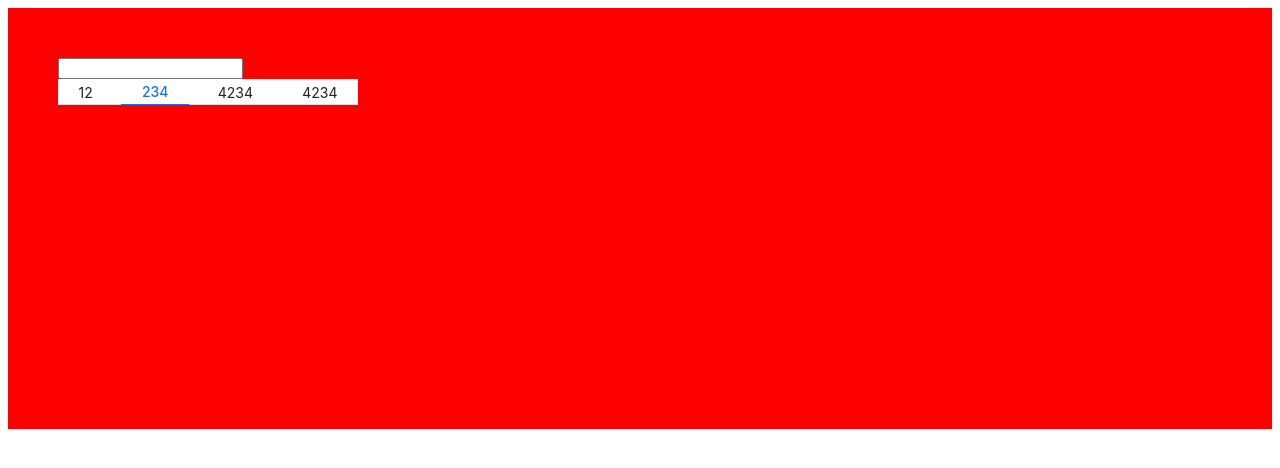
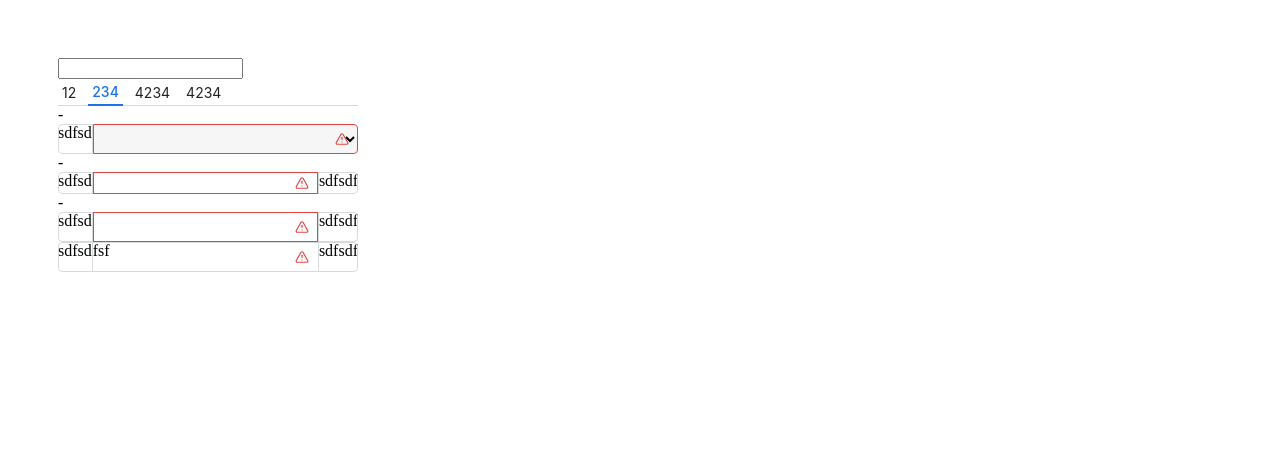
Before and after one commit to kozhubluk/super_date_picker, a React (Create React App) app: page / in a window 1280 px wide. Shown: the top 468 px of the page. Built offline with nearby package versions, Linux system fonts and the light colour scheme.

Commit message:
create form control

```diff
--- a/package.json
+++ b/package.json
@@ -14,6 +14,7 @@
     "@types/node": "^16.18.126",
     "@types/react": "^18.2.14",
     "@types/react-dom": "^18.2.7",
+    "lucide-react": "^0.544.0",
     "react": "^18.3.0",
     "react-datepicker": "^8.7.0",
     "react-dom": "^18.3.0",
--- a/src/App.tsx
+++ b/src/App.tsx
@@ -3,18 +3,36 @@ import 'react-datepicker/dist/react-datepicker.css' // можно убрать,
 import { DatePicker } from './shared/ui/components/date_picker'
 import { Tabs } from './shared/ui/components/tabs'
 import { Tab } from './shared/ui/components/tabs/Tab'
+import { FormControl } from './shared/ui/components/form/FormControl'
 
 const App: React.FC = () => {
   return (
-    <div style={{ padding: 50, backgroundColor: 'red' }}>
+    <div style={{ padding: 50 }}>
       <DatePicker />
       <div style={{ width: '300px', height: '300px' }}>
-        <Tabs expand>
+        <Tabs>
           <Tab>12</Tab>
           <Tab isSelected>234</Tab>
           <Tab>4234</Tab>
           <Tab>4234</Tab>
         </Tabs>
+        <div>-</div>
+        <FormControl isInvalid isDisabled append={<div>sdfsd</div>}>
+          <select />
+        </FormControl>
+        <div>-</div>
+
+        <FormControl compressed isInvalid append={<div>sdfsd</div>} prepend={<div>sdfsdf</div>}>
+          <button />
+        </FormControl>
+        <div>-</div>
+
+        <FormControl isInvalid append={<div>sdfsd</div>} prepend={<div>sdfsdf</div>}>
+          <button />
+        </FormControl>
+        <FormControl isInvalid append={<div>sdfsd</div>} prepend={<div>sdfsdf</div>}>
+          <div>fsf</div>
+        </FormControl>
       </div>
     </div>
   )
--- /dev/null
+++ b/src/shared/ui/components/form/DelimitedFormControl.tsx
@@ -0,0 +1,3 @@
+export const DelimitedFormControl = () => {
+  return <></>
+}
--- a/src/shared/ui/components/form/FormControl.tsx
+++ b/src/shared/ui/components/form/FormControl.tsx
@@ -1,5 +1,59 @@
+/* eslint-disable eqeqeq */
+/** @jsxImportSource @emotion/react */
 
+import { ReactNode } from 'react'
+import { css } from '@emotion/react'
+import { formControlStyles as styles } from './form_controll.styles'
+import { TriangleAlert } from 'lucide-react'
 
-export const FormControll = () => {
-  return <></>
+export interface FormControlProps {
+  children?: ReactNode
+  prepend?: ReactNode
+  append?: ReactNode
+  icon?: ReactNode
+  isInvalid?: boolean
+  isDisabled?: boolean
+  compressed?: boolean
+  isDelimited?: boolean
 }
+
+export const FormControl = ({
+  children,
+  prepend,
+  append,
+  icon,
+  isInvalid = false,
+  isDisabled = false,
+  compressed = false,
+}: FormControlProps) => {
+  const hasAppend = !!append
+  const hasPrepend = !!prepend
+
+  const formControlCss = css([
+    styles.base,
+    isInvalid && styles.isInvalid,
+    isDisabled && styles.isDisabled,
+    compressed && styles.compressed,
+    hasAppend && styles.hasAppend,
+    hasPrepend && styles.hasPrepend,
+  ])
+
+  return (
+    <div css={formControlCss}>
+      {append && <div css={css(styles.append)}>{append}</div>}
+      <div css={css(styles.formWrapper)}>
+        {children}
+        <div css={css(styles.iconContainer)}>
+          {isInvalid && (
+            <div css={css(styles.idInvalidIcon)}>
+              <TriangleAlert height={14} />
+            </div>
+          )}
+          {!!icon && <div></div>}
+        </div>
+      </div>
+
+      {prepend && <div css={css(styles.prepend)}>{prepend}</div>}
+    </div>
+  )
+}
--- /dev/null
+++ b/src/shared/ui/components/form/form_controll.styles.ts
@@ -0,0 +1,120 @@
+import { css } from '@emotion/react'
+import { theme } from '../../theme'
+
+export const formControlStyles = {
+  base: css({
+    position: 'relative',
+    height: theme.form.height,
+    display: 'flex',
+    boxSizing: 'border-box',
+    overflow: 'hidden',
+    borderRadius: theme.borders.radius,
+
+    '&::after': {
+      content: '""',
+      boxSizing: 'border-box',
+      position: 'absolute',
+      top: 0,
+      left: 0,
+      width: '100%',
+      height: '100%',
+      border: `${theme.borders.width.thin} solid ${theme.colors.secondary}`,
+      borderRadius: theme.borders.radius,
+      pointerEvents: 'none',
+    },
+
+    '> input, button, select': {
+      position: 'relative',
+      zIndex: '10',
+      width: '100%',
+      height: '100%',
+      boxSizing: 'border-box',
+      backgroundColor: theme.colors.background.light,
+      borderRadius: theme.borders.radius,
+      border: 'none',
+      outlineOffset: `-${theme.borders.width.thin}`,
+      outline: `${theme.borders.width.thin} solid ${theme.colors.secondary}`,
+
+      '&:focus': {
+        outlineOffset: `-${theme.borders.width.thick}`,
+        outline: `${theme.borders.width.thick} solid ${theme.colors.primary}`,
+      },
+    },
+  }),
+
+  isDisabled: css({
+    '> input, button, select': {
+      backgroundColor: theme.colors.background.secondary,
+    },
+  }),
+
+  isInvalid: css({
+    '> input, button, select': {
+      outlineColor: theme.colors.red,
+    },
+  }),
+
+  compressed: css({
+    height: theme.form.compressedHeight,
+  }),
+
+  formWrapper: css({
+    label: 'form_wrapper',
+    position: 'relative',
+    flexGrow: '1',
+    height: '100%',
+    width: '100%',
+  }),
+
+  // Кнопки сбоку от формы
+
+  append: css({
+    borderRight: `${theme.borders.width.thin} solid ${theme.colors.secondary}`,
+    display: 'flex',
+  }),
+
+  hasAppend: css({
+    '> input, button, select': {
+      borderTopLeftRadius: 0,
+      borderBottomLeftRadius: 0,
+    },
+  }),
+
+  hasPrepend: css({
+    '> input, button, select': {
+      borderTopRightRadius: 0,
+      borderBottomRightRadius: 0,
+    },
+  }),
+
+  prepend: css({
+    borderLeft: `${theme.borders.width.thin} solid ${theme.colors.secondary}`,
+    display: 'flex',
+  }),
+
+  // Иконки
+
+  iconContainer: css({
+    label: 'icon_container',
+    height: '100%',
+    display: 'flex',
+    alignItems: 'center',
+    justifyContent: 'center',
+    position: 'absolute',
+    zIndex: '11',
+    top: '0',
+    right: '0',
+    gap: theme.spacing(1),
+    paddingRight: theme.spacing(1),
+
+    '> *': {
+      display: 'flex',
+      alignItems: 'center',
+      justifyContent: 'center',
+    },
+  }),
+
+  idInvalidIcon: css({
+    color: theme.colors.red,
+  }),
+}
--- a/src/shared/ui/components/tabs/tab.styles.ts
+++ b/src/shared/ui/components/tabs/tab.styles.ts
@@ -12,7 +12,7 @@ export const tabStyles = {
   }),
 
   isSelected: css({
-    borderBottom: `${1.5}px solid ${theme.colors.primary}`,
+    borderBottom: `${theme.borders.width.thick} solid ${theme.colors.primary}`,
     color: theme.colors.primary,
     fontWeight: theme.typography.weight.medium,
   }),
--- a/src/shared/ui/theme/borders.ts
+++ b/src/shared/ui/theme/borders.ts
@@ -1,5 +1,5 @@
 export const borders = {
-  radius: '8px',
+  radius: '4px',
   width: {
     thin: '1px',
     thick: '2px',
--- a/src/shared/ui/theme/colors.ts
+++ b/src/shared/ui/theme/colors.ts
@@ -1,6 +1,7 @@
 export const colors = {
   primary: '#1a73e8',
   secondary: 'rgba(213, 218, 219, 1)',
+  red: 'rgba(229, 67, 67, 1)',
   text: {
     main: '#212121',
     muted: '#757575',
@@ -8,6 +9,7 @@ export const colors = {
   },
   background: {
     light: '#ffffffff',
+    secondary: '#f6f6f6ff',
     dark: '#121212',
   },
 }
--- /dev/null
+++ b/src/shared/ui/theme/form.ts
@@ -0,0 +1,4 @@
+export const form = {
+  height: `30px`,
+  compressedHeight: '22px',
+}
--- a/src/shared/ui/theme/index.ts
+++ b/src/shared/ui/theme/index.ts
@@ -2,10 +2,12 @@ import { colors } from './colors'
 import { typography } from './typography'
 import { borders } from './borders'
 import { spacing } from './spacing'
+import { form } from './form'
 
 export const theme = {
   colors,
   typography,
   borders,
+  form,
   spacing,
 }
```
Also changed, not shown: tsconfig.json (+2 -8 lines), .eslintrc.json, 2 other files (tests, documents, lock files or other folders).
